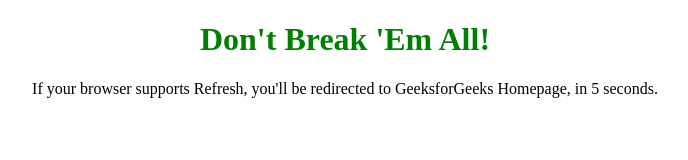
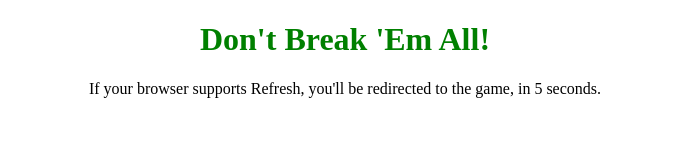
Before and after one commit to Don-t-Break-Em-All/DBA-Site, a plain HTML site: page index.html in a window 1280 px wide. Shown: the whole page, without its empty margins (295-983 px from the left). Drawn offline with Linux system fonts and the light colour scheme.

Commit message:
Update index.html

```diff
--- a/index.html
+++ b/index.html
@@ -14,8 +14,7 @@
 
     <p style="text-align:center;">
         If your browser supports Refresh,
-        you'll be redirected to GeeksforGeeks
-        Homepage, in 5 seconds.
+        you'll be redirected to the game, in 5 seconds.
     </p>
 </body>
 
```
